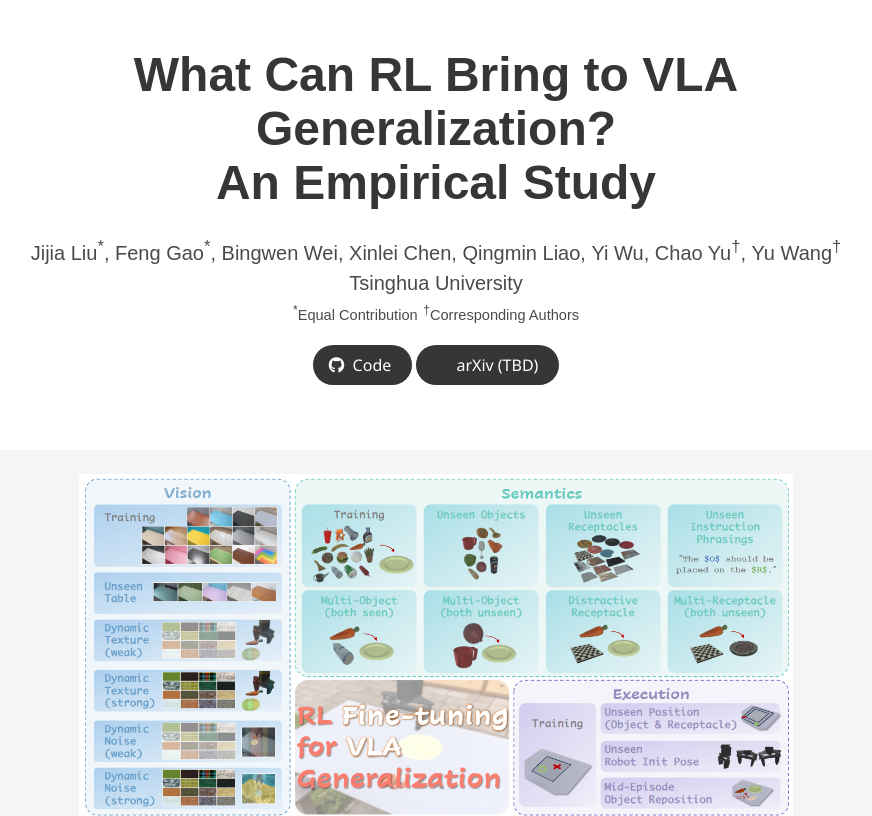
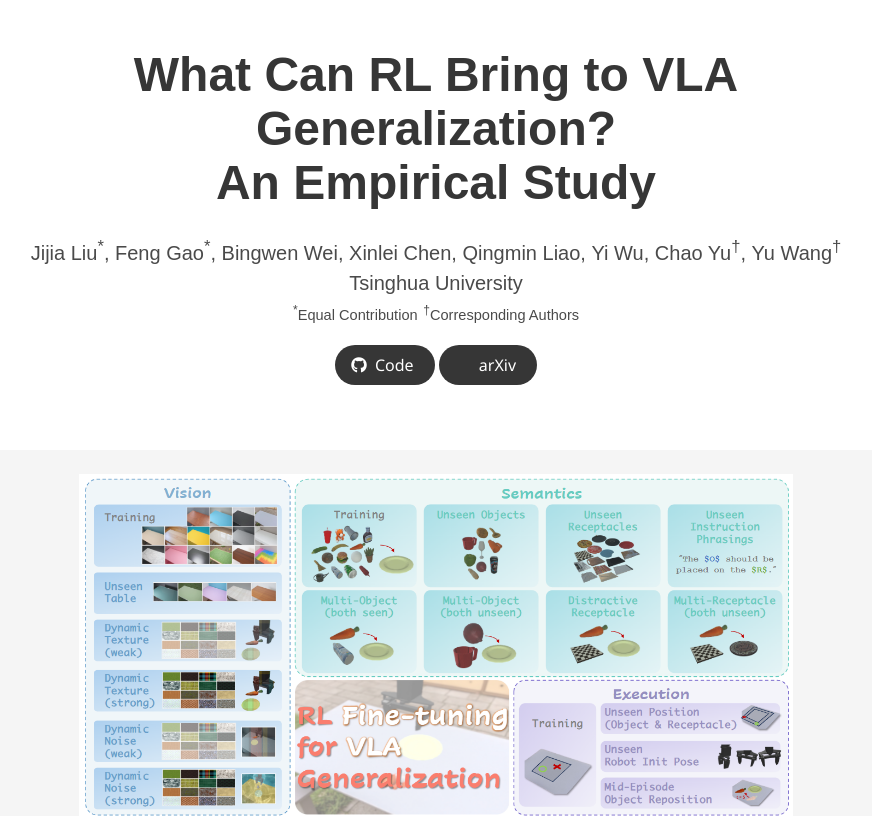
Before and after one commit to RLVLA/RLVLA.github.io, a plain HTML site: page index.html in a window 1280 px wide. Shown: the top 816 px of the page, without its empty margins (204-1076 px from the left). Drawn offline with nearby package versions, Linux system fonts and the light colour scheme; some icons are missing; a web font is replaced by a local one.

Commit message:
Update index.html

```diff
--- a/index.html
+++ b/index.html
@@ -94,7 +94,7 @@
                     <span class="icon">
                       <i class="ai ai-arxiv"></i>
                     </span>
-                    <span>arXiv (TBD)</span>
+                    <span>arXiv</span>
                   </a>
                 </span>
               </div>
```
